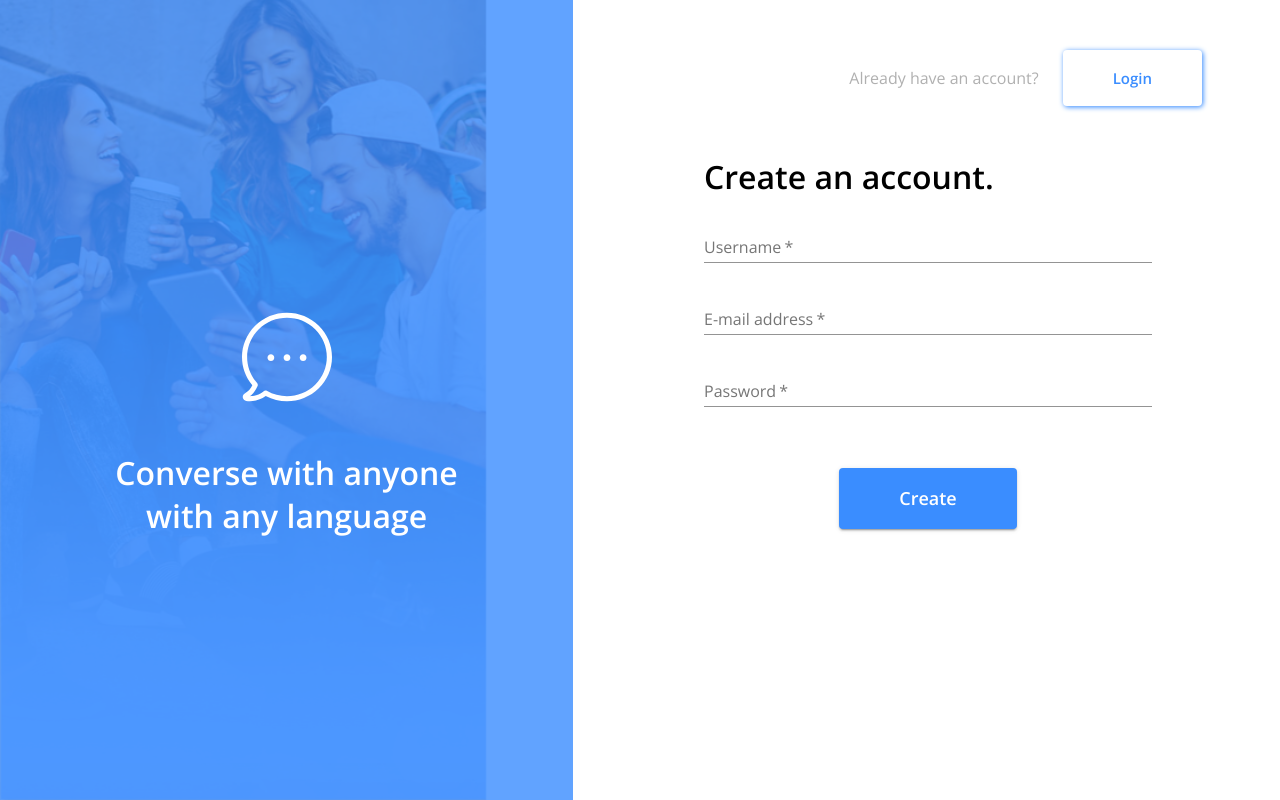
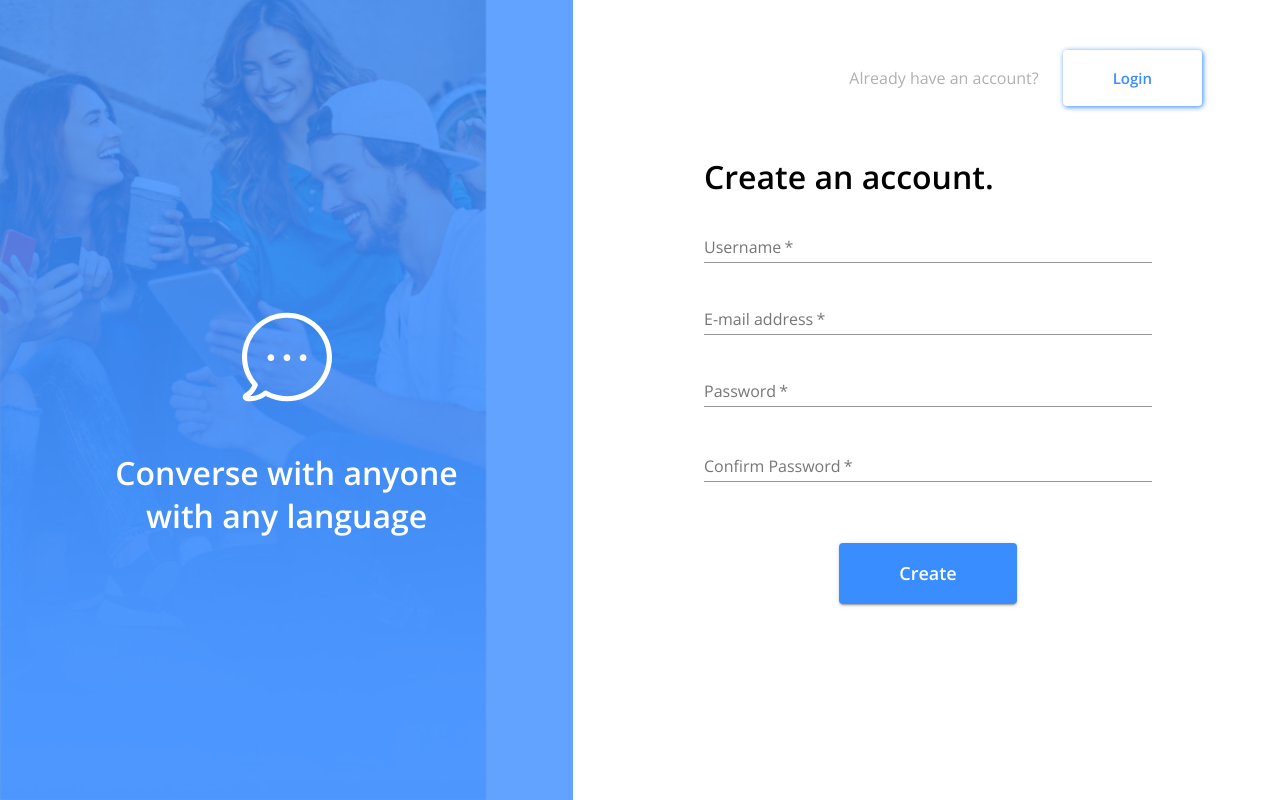
Before and after one commit to NEwertKrocker/260a09, a React (Create React App) app in the folder client/: page / in a window 1280 px wide. Built offline with nearby package versions, Linux system fonts and the light colour scheme; no server answers.

Commit message:
Restore 'confirm password' field

```diff
--- a/client/src/Signup.js
+++ b/client/src/Signup.js
@@ -134,6 +134,21 @@ const Signup = ({ user, register }) => {
                 </FormHelperText>
               </FormControl>
             </Grid>
+            <Grid>
+              <FormControl margin="normal" fullWidth={true} error={!!formErrorMessage.confirmPassword}>
+                <TextField
+                  label="Confirm Password"
+                  aria-label="confirm password"
+                  type="password"
+                  inputProps={{ minLength: 6 }}
+                  name="confirmPassword"
+                  required
+                />
+                <FormHelperText>
+                  {formErrorMessage.confirmPassword}
+                </FormHelperText>
+              </FormControl>
+            </Grid>
             <Grid container justifyContent="center">
               <Button type="submit" variant="contained" size="large" color='primary' style={{ fontSize: 18, padding: "15px 60px", margin: "50px"}}>
                 Create
```
